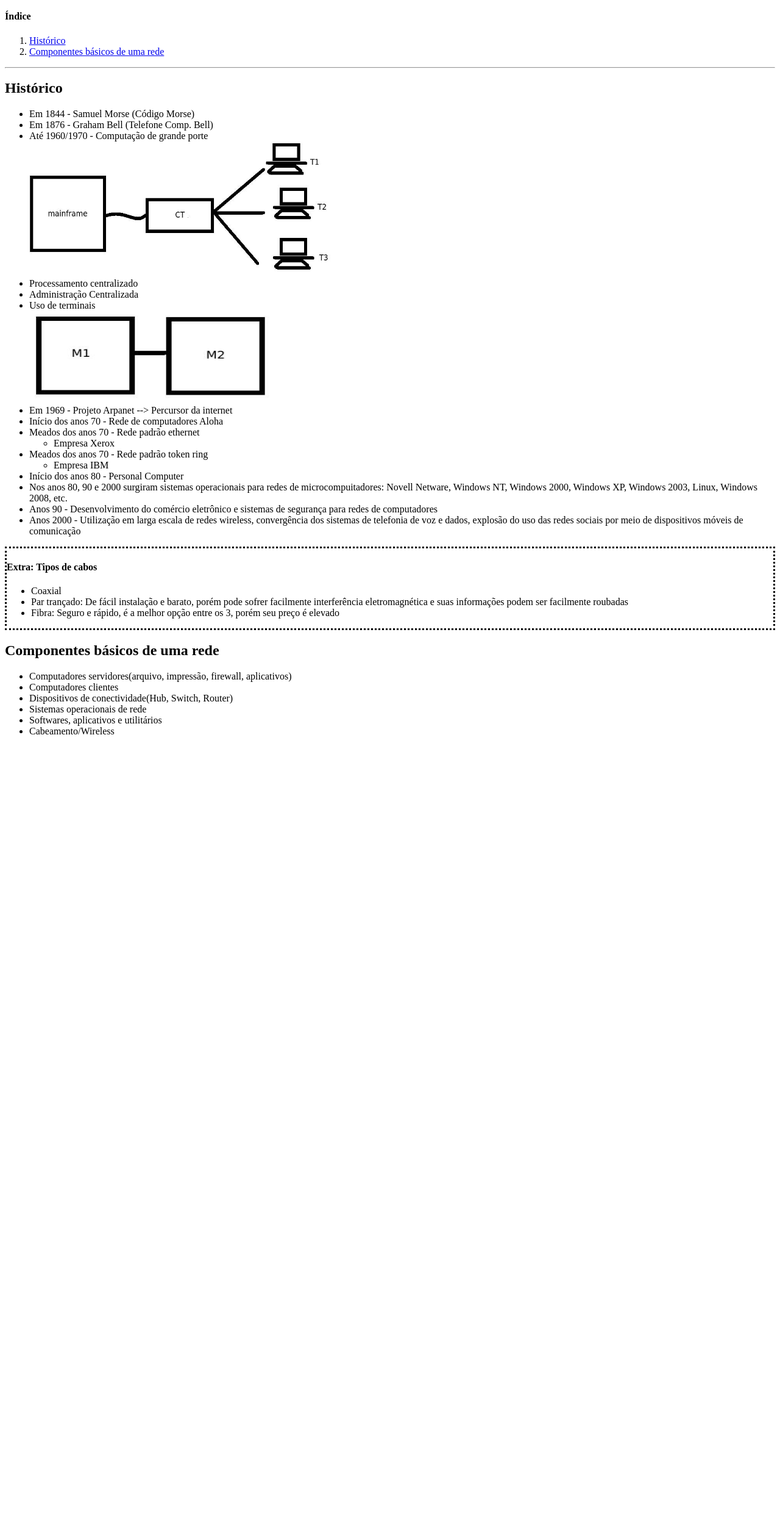
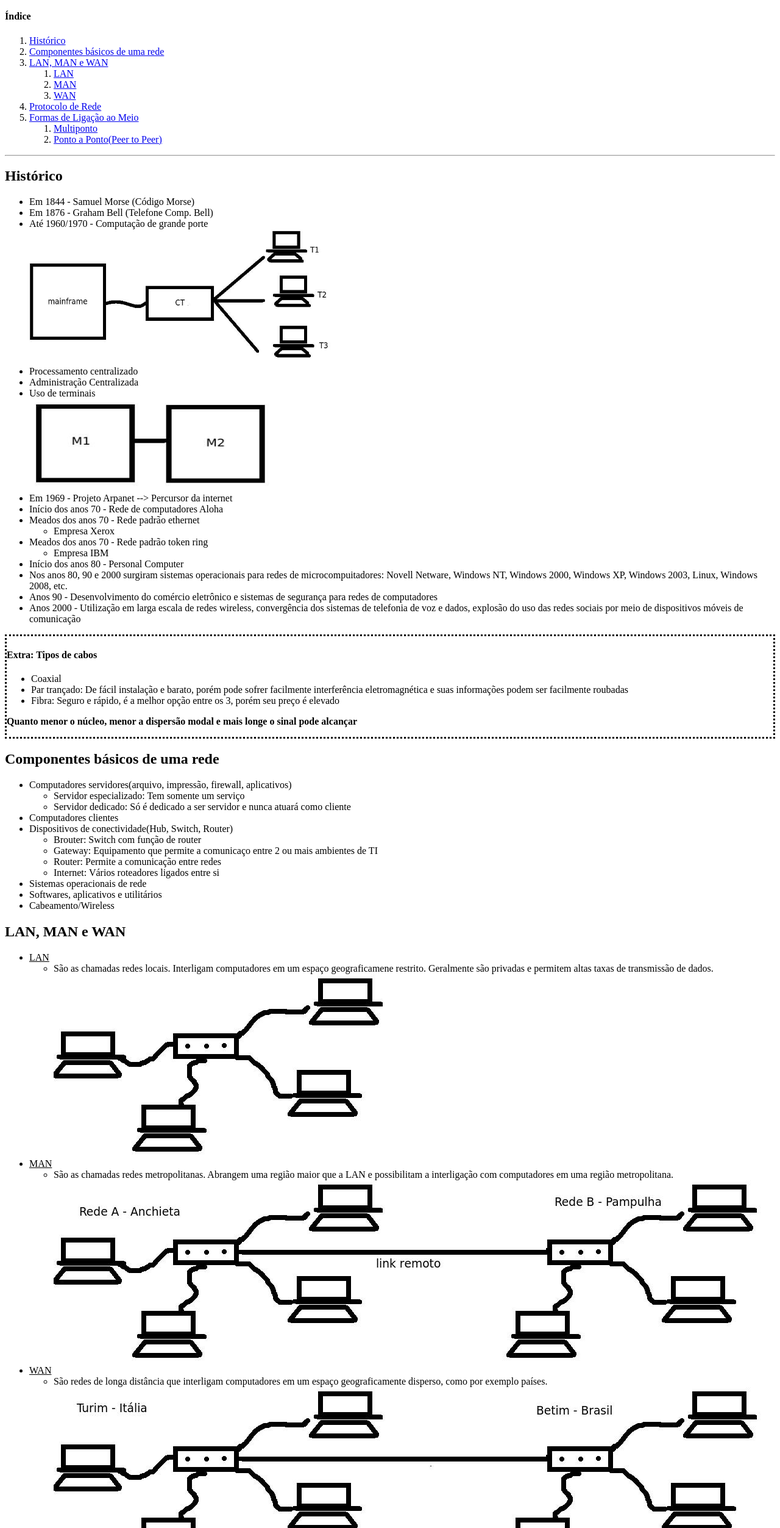
Before and after one commit to joaogouveia89/Redes, a plain HTML site: page index.html in a window 1280 px wide. Shown: the part 295-2800 px from the top of the page at 61% size. Before the commit the page ends 1519 px from the top, so only its background shows below. Drawn offline with Linux system fonts and the light colour scheme.

Commit message:
11/08/2015: Foram acrescentados os topicos 3,4 e 5 e explicações nos topicos 2.1 e 2.3

```diff
--- a/index.html
+++ b/index.html
@@ -23,6 +23,20 @@
 <ol>
 	<li><a href="#historico"> Hist&oacute;rico </a></li>
 	<li><a href="#componentes_basicos_de_uma_rede">Componentes b&aacute;sicos de uma rede</a></li>
+	<li><a href="#lan_man_wan">LAN, MAN e WAN</a>
+		<ol>
+			<li><a href="#lan">LAN</a></li>
+			<li><a href="#man">MAN</a></li>
+			<li><a href="#wan">WAN</a></li>
+		</ol>
+	</li>
+	<li><a href="#protocolo_de_rede">Protocolo de Rede</a></li>
+	<li><a href="#formas_de_ligacao_ao_meio">Formas de Liga&ccedil;&atilde;o ao Meio</a>
+		<ol>
+			<li><a href="#multiponto">Multiponto</a></li>
+			<li><a href="#peer_to_peer">Ponto a Ponto(Peer to Peer)</a></li>
+		</ol>
+	</li>
 </ol>
 <hr>
 <h2>Hist&oacute;rico</h2>
@@ -61,16 +75,76 @@
 		<li>Par tran&ccedil;ado: De f&aacute;cil instala&ccedil;&atilde;o e barato, por&eacute;m pode sofrer facilmente interfer&ecirc;ncia eletromagn&eacute;tica e suas informa&ccedil;&otilde;es podem ser facilmente roubadas</li>
 		<li>Fibra: Seguro e r&aacute;pido, &eacute; a melhor op&ccedil;&atilde;o entre os 3, por&eacute;m seu pre&ccedil;o &eacute; elevado</li>
 	</ul>
+	<p><b>Quanto menor o n&uacute;cleo, menor a dispers&atilde;o modal e mais longe o sinal pode alcan&ccedil;ar</b></p>
 </div>
 <a name="componentes_basicos_de_uma_rede">
 <h2>Componentes b&aacute;sicos de uma rede</h2>
 <ul id="componentes_basicos_de_uma_rede_list">
 	<li>Computadores servidores(arquivo, impress&atilde;o, firewall, aplicativos)</li>
+	<ul>
+		<li>Servidor especializado: Tem somente um servi&ccedil;o</li>
+		<li>Servidor dedicado: S&oacute; &eacute; dedicado a ser servidor e nunca atuar&aacute; como cliente</li>
+	</ul>
 	<li>Computadores clientes</li>
 	<li>Dispositivos de conectividade(Hub, Switch, Router)</li>
+	<ul>
+		<li>Brouter: Switch com fun&ccedil;&atilde;o de router</li>
+		<li>Gateway: Equipamento que permite a comunica&ccedil;o entre 2 ou mais ambientes de TI</li>
+		<li>Router: Permite a comunica&ccedil;&atilde;o entre redes</li>
+		<li>Internet: V&aacute;rios roteadores ligados entre si</li>
+	</ul>
 	<li>Sistemas operacionais de rede</li>
 	<li>Softwares, aplicativos e utilit&aacute;rios</li>
 	<li>Cabeamento/Wireless</li>
 </ul>
+<a name="lan_man_wan">
+<h2>LAN, MAN e WAN</h2>
+<ul>
+	<li><u>LAN</u>
+		<a name="lan"></a>
+		<ul>
+			<li>S&atilde;o as chamadas redes locais. Interligam computadores em um espa&ccedil;o geograficamene restrito. Geralmente s&atilde;o privadas e permitem altas taxas de transmiss&atilde;o de dados.</li>
+			<img src="imagens/imagem0003.jpeg">
+		</ul>
+	</li>
+	<li><u>MAN</u>
+		<a name="man"></a>
+		<ul>
+			<li>S&atilde;o as chamadas redes metropolitanas. Abrangem uma regi&atilde;o maior que a LAN e possibilitam a interliga&ccedil;&atilde;o com computadores em uma regi&atilde;o metropolitana.</li>
+			<img src="imagens/imagem0004.jpeg">
+		</ul>
+	</li>
+	<li><u>WAN</u>
+		<a name="wan"></a>
+		<ul>
+			<li>S&atilde;o redes de longa dist&acirc;ncia que interligam computadores em um espa&ccedil;o geograficamente disperso, como por exemplo pa&iacute;ses.</li>
+			<img src="imagens/imagem0005.jpeg">
+		</ul>
+	</li>
+</ul>
+<a name="protocolo_de_rede">
+<h2>Protocolo de Rede</h2>
+<ul>
+	<li>Conjunto de regras, padr&otilde;es pr&eacute; estabelecidas para que a comunica&ccedil;&atilde;o entre equipamentos de TI possa ocorrer. Como exemplo: TCP/IP, IPX/SPX</li>
+	<li>Padr&otilde;es de comunica&ccedil;&atilde;o tais como simplex, half-duplex, full-duplex, compactado, criptografado, EBCDIC, ASCII,...</li>
+</ul>
+<a name="formas_de_ligacao_ao_meio"></a>
+<h2>Formas de Liga&ccedil;&atilde;o ao Meio</h2>
+<ul>
+	<li><u>Multiponto</u>
+	<a name="multiponto"></a>
+		<ul>
+			<li>Tr&ecirc;s ou mais computadores ligados a um meio de comunica&ccedil;&atilde;o central</li>
+			<img src="imagens/imagem0006.jpeg">
+		</ul>
+	</li>
+	<li><u>Ponto a Ponto(Peer to peer)</u>
+	<a name="peer_to_peer"></a>
+		<ul>
+			<li>Ocorre quando 2 equipamentos compartilham o mesmo meio de comunica&ccedil;&atilde;o</li>
+			<img src="imagens/imagem0007.jpeg">
+		</ul>
+	</li>
+</ul>
 </body>
 </html>
```
Also changed, not shown: imagens/imagem0003.jpeg (added), imagens/imagem0004.jpeg (added), imagens/imagem0005.jpeg (added), imagens/imagem0006.jpeg (added), imagens/imagem0007.jpeg (added).
